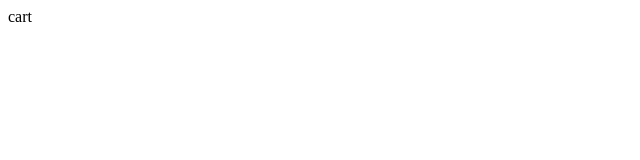
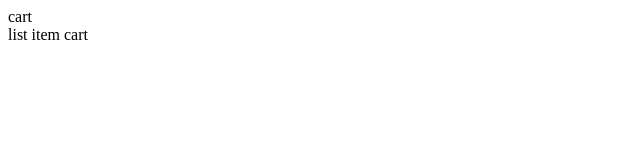
Before and after one commit to yenweekend/git-config, a plain HTML site: page cart.html in a window 1280 px wide. Shown: the full height of the page, 0-640 px from the left. Drawn offline with Linux system fonts and the light colour scheme.

Commit message:
feat/add-cart-item

```diff
--- a/cart.html
+++ b/cart.html
@@ -7,5 +7,6 @@
   </head>
   <body>
     cart
+    <div class="h2">list item cart</div>
   </body>
 </html>
```
